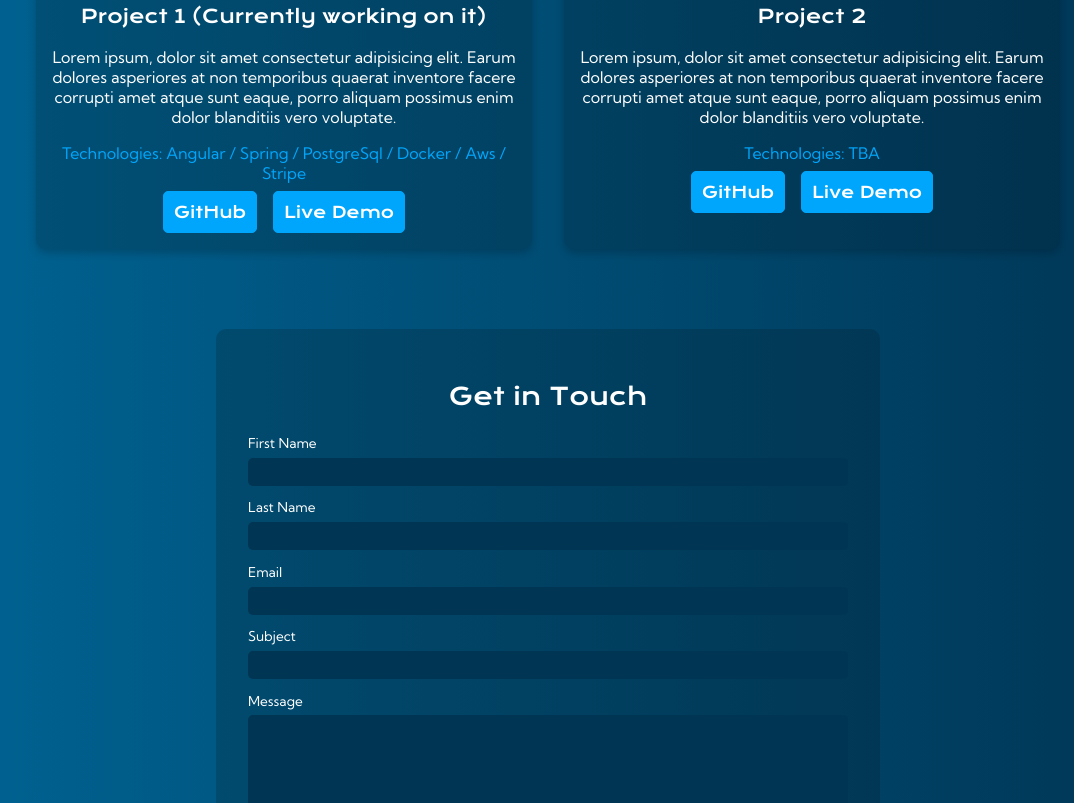
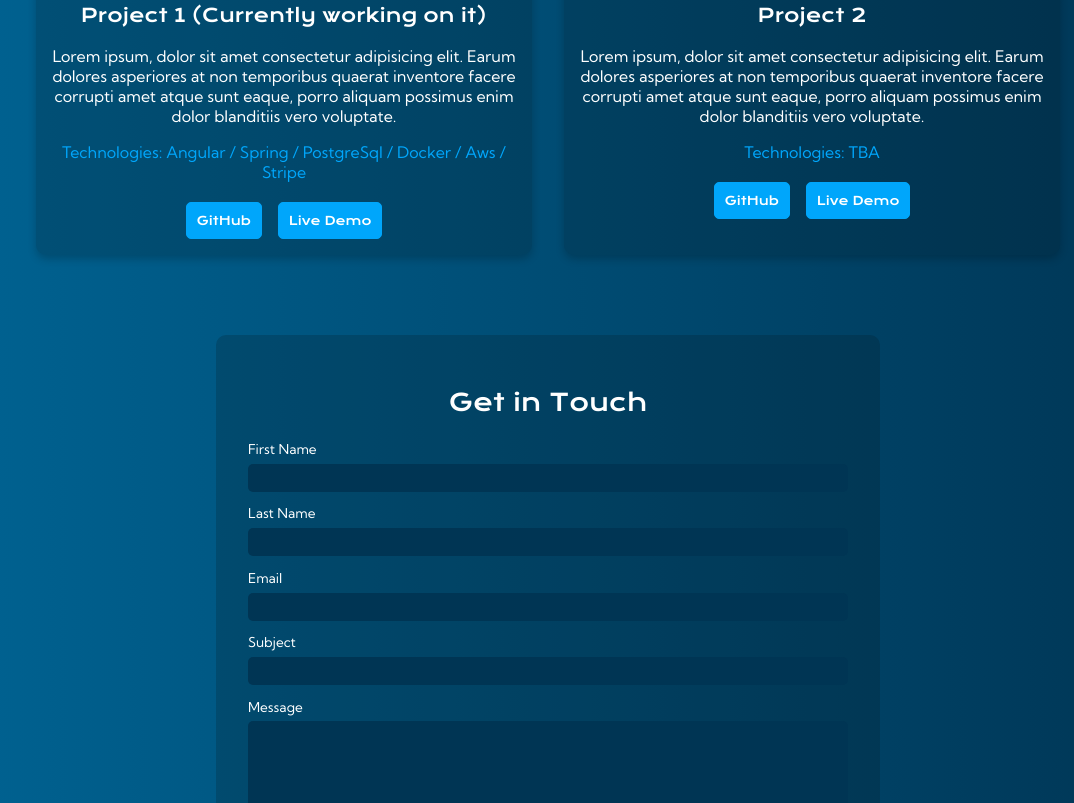
Before and after one commit to ismailjacoby/Ismail-Jacoby-2024-Portfolio, a plain HTML site: page index.html in a window 1280 px wide. Shown: the part 1997-2800 px from the top of the page, without its empty margins (92-1166 px from the left). Drawn offline with nearby package versions, Linux system fonts and the light colour scheme.

Commit message:
link replacement, button size, class name modification

```diff
--- a/assets/css/style.css
+++ b/assets/css/style.css
@@ -44,6 +44,7 @@ button a:hover, .project-links a{
 }
 
 .btn-primary {
+  font-size: 0.75em;
   background-color: #00a6fb;
   color: white;
   padding: 15px;
@@ -59,6 +60,7 @@ button a:hover, .project-links a{
 }
 
 .btn-secondary {
+  font-size: 0.75em;
   background-color: #00a6fb;
   color: white;
   padding: 10px;
@@ -66,6 +68,7 @@ button a:hover, .project-links a{
   border: 1px solid #00a6fb;
   transition: 0.2s;
   text-decoration: none;
+  margin-top: 1em;
 }
 
 .btn-secondary:hover {
@@ -160,7 +163,7 @@ nav {
   transform: scale(1.1);
 }
 
-.image-ismail {
+.image-header {
   height: 600px;
   margin: 0;
   filter: drop-shadow(0px 0px 20px #006494);
@@ -334,6 +337,7 @@ footer{
     width: 80%;
   }
 }
+
 @media only screen and (max-width: 725px) {
   .home-text {
     width: 100%;
--- a/index.html
+++ b/index.html
@@ -47,7 +47,7 @@
         </div>
       </div>
       <div>
-        <img src="assets/images/ismail.png" alt="Ismail Jacoby" class="image-ismail">
+        <img src="assets/images/ismail.png" alt="Ismail Jacoby" class="image-header">
       </div>
     </div>
 
@@ -137,8 +137,8 @@
             <p class="project-description">Lorem ipsum, dolor sit amet consectetur adipisicing elit. Earum dolores asperiores at non temporibus quaerat inventore facere corrupti amet atque sunt eaque, porro aliquam possimus enim dolor blanditiis vero voluptate.</p>
             <p class="project-tech">Technologies: Angular / Spring / PostgreSql / Docker / Aws / Stripe</p>
             <div class="project-links">
-              <a href="https://github.com/ismailjacoby/project1" target="_blank" class="btn-secondary">GitHub</a>
-              <a href="https://live-project-link.com" target="_blank" class="btn-secondary">Live Demo</a>
+              <a href="#" target="_blank" class="btn-secondary">GitHub</a>
+              <a href="#" target="_blank" class="btn-secondary">Live Demo</a>
             </div>
           </div>
         </div>
@@ -150,8 +150,8 @@
             <p class="project-description">Lorem ipsum, dolor sit amet consectetur adipisicing elit. Earum dolores asperiores at non temporibus quaerat inventore facere corrupti amet atque sunt eaque, porro aliquam possimus enim dolor blanditiis vero voluptate.</p>
             <p class="project-tech">Technologies: TBA</p>
             <div class="project-links">
-              <a href="https://github.com/ismailjacoby/project1" target="_blank" class="btn-secondary">GitHub</a>
-              <a href="https://live-project-link.com" target="_blank" class="btn-secondary">Live Demo</a>
+              <a href="#" target="_blank" class="btn-secondary">GitHub</a>
+              <a href="#" target="_blank" class="btn-secondary">Live Demo</a>
             </div>
           </div>
         </div>
```
